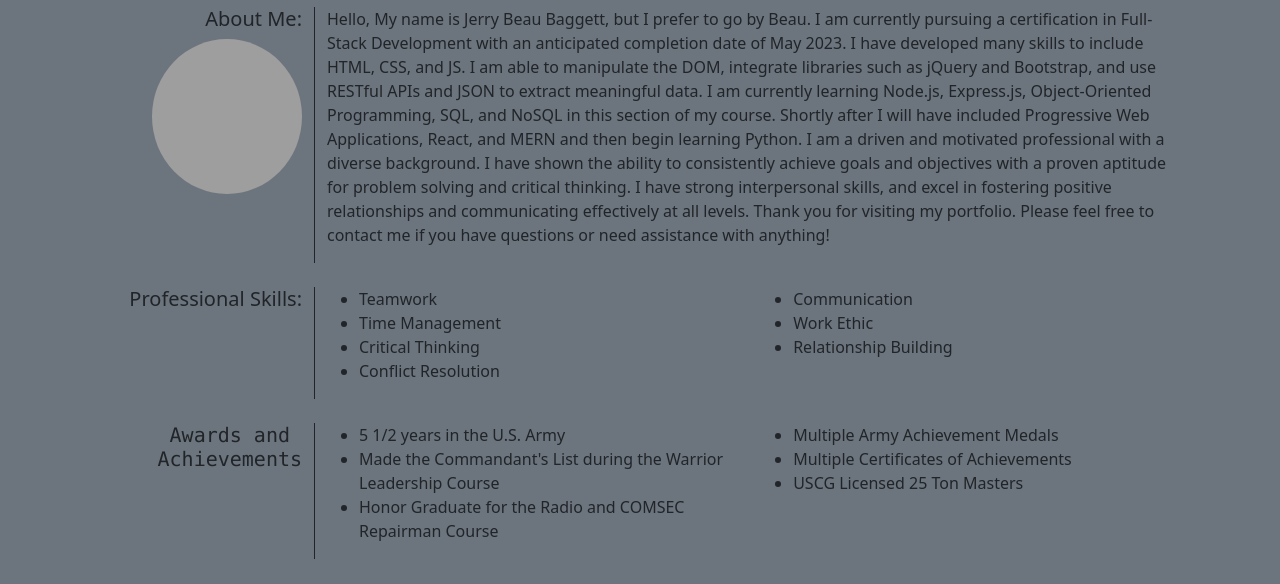
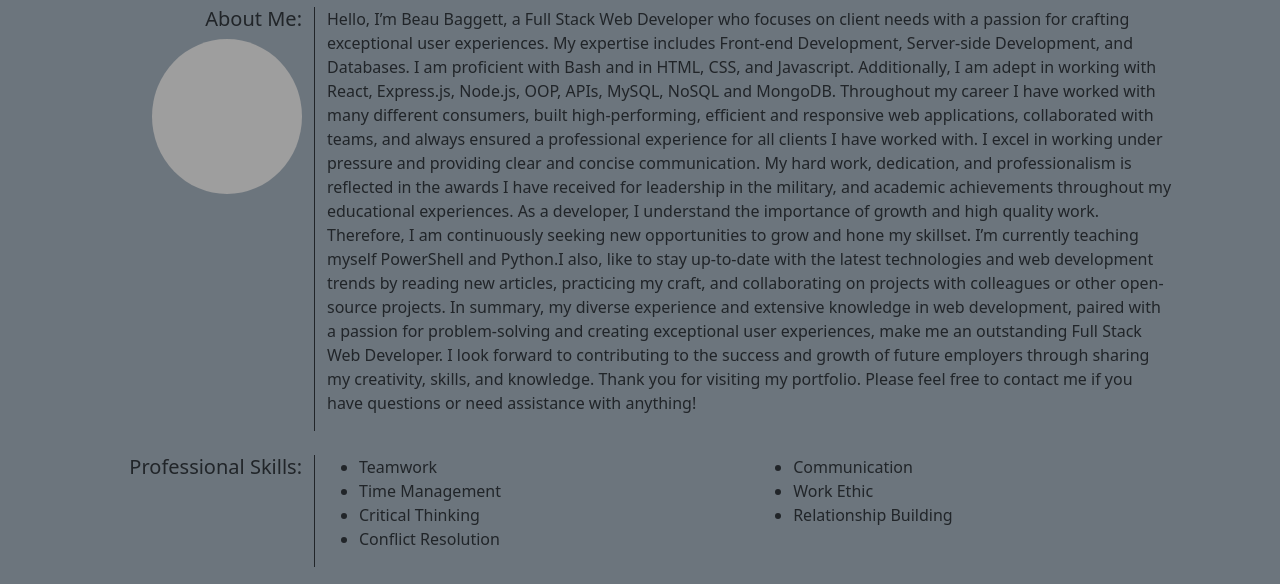
Before and after one commit to jerrybeau89/my-fullstack-portfolio, a plain HTML site: page about-me.html in a window 1280 px wide. Shown: the part 161-745 px from the top of the page. Drawn offline with nearby package versions, Linux system fonts and the light colour scheme; grey boxes are pictures that could not be loaded.

Commit message:
updated about me

```diff
--- a/about-me.html
+++ b/about-me.html
@@ -76,11 +76,14 @@
           <img class="myPhoto" src="./assets/images/Avatar.jpeg">
         </div>
         <div class="col-lg-8 col-sm-7 col-6 border-start border-dark">
-          <p>Hello, My name is Jerry Beau Baggett, but I prefer to go by Beau. I am currently pursuing a certification in Full-Stack Development with an anticipated completion date of May 2023. I have developed many skills to include HTML, CSS, and JS. I am able to manipulate the DOM, integrate libraries such as jQuery and Bootstrap, and use RESTful APIs and JSON to extract meaningful data. I am currently learning Node.js, Express.js, Object-Oriented Programming, SQL, and NoSQL in this section of my course. Shortly after I will have included Progressive Web Applications, React, and MERN and then begin learning Python.
+          <p>
+            Hello, I’m Beau Baggett, a Full Stack Web Developer who focuses on client needs with a passion for crafting exceptional user experiences. My expertise includes Front-end Development, Server-side Development, and Databases. I am proficient with Bash and in HTML, CSS, and Javascript. Additionally, I am adept in working with React, Express.js, Node.js, OOP, APIs, MySQL, NoSQL and MongoDB.
 
-          I am a driven and motivated professional with a diverse background. I have shown the ability to consistently achieve goals and objectives with a proven aptitude for problem solving and critical thinking. I have strong interpersonal skills, and excel in fostering positive relationships and communicating effectively at all levels.
+          Throughout my career I have worked with many different consumers, built high-performing, efficient and responsive web applications, collaborated with teams, and always ensured a professional experience for all clients I have worked with. I excel in working under pressure and providing clear and concise communication. My hard work, dedication, and professionalism is reflected in the awards I have received for leadership in the military, and academic achievements throughout my educational experiences.
 
-          Thank you for visiting my portfolio. Please feel free to contact me if you have questions or need assistance with anything!
+          As a developer, I understand the importance of growth and high quality work. Therefore, I am continuously seeking new opportunities to grow and hone my skillset. I’m currently teaching myself PowerShell and Python.I also, like to stay up-to-date with the latest technologies and web development trends by reading new articles, practicing my craft, and collaborating on projects with colleagues or other open-source projects.
+
+          In summary, my diverse experience and extensive knowledge in web development, paired with a passion for problem-solving and creating exceptional user experiences, make me an outstanding Full Stack Web Developer. I look forward to contributing to the success and growth of future employers through sharing my creativity, skills, and knowledge. Thank you for visiting my portfolio. Please feel free to contact me if you have questions or need assistance with anything!
           </p>
         </div>
       </div>
```
